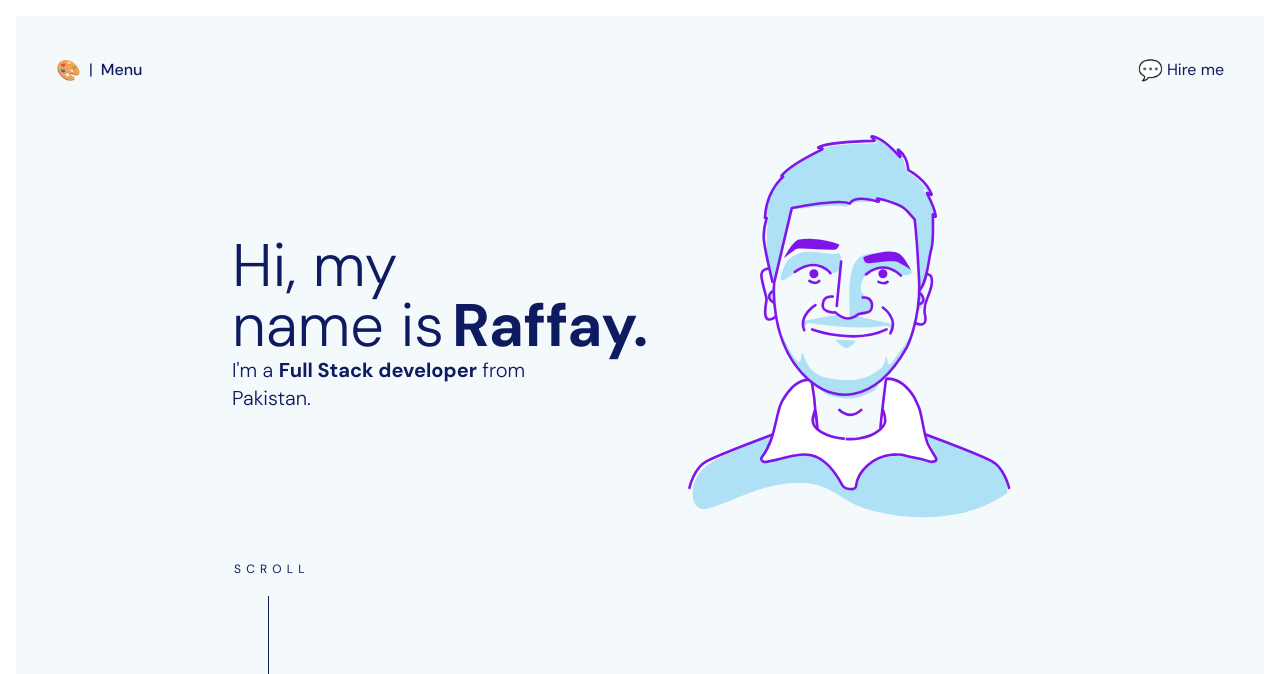
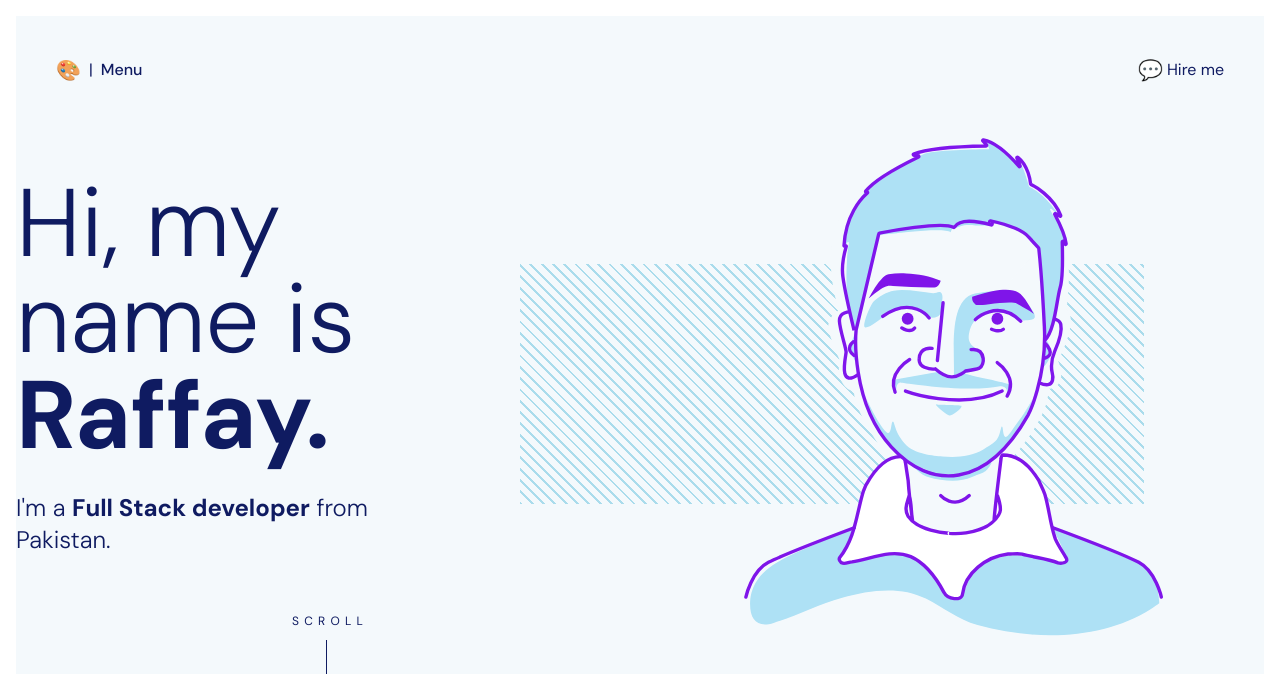
Before and after one commit to rk-maker/portfolio, a Next.js app: page / in a window 1280 px wide. Shown: the top 674 px of the page. Built offline with nearby package versions, Linux system fonts and the light colour scheme.

Commit message:
works fine now wworking on animation timing

```diff
--- a/src/sections/intro.tsx
+++ b/src/sections/intro.tsx
@@ -1,64 +1,30 @@
 "use client";
 import { SvgComponent } from "../assets/avatarSVG";
-import { motion } from "framer-motion";
-
-const container = {
-  hidden: {},
-  show: {
-    transition: {
-      staggerChildren: 0.3,
-      when: "beforeChildren",
-    },
-  },
-};
+import { delay, motion } from "framer-motion";
 
 const fadeUp = {
-  hidden: { opacity: 0, y: 30 },
+  hidden: { y: 20, opacity: 0 },
+  show: (i: number) => ({
+    y: 0,
+    opacity: 1,
+    transition: {
+      delay: i * 0.5, // Each text waits for previous
+      duration: 0.5,
+    },
+  }),
+};
+const strippedGrow = {
+  hidden: { width: 0, opacity: 0 },
   show: {
+    width: "100%",
     opacity: 1,
-    y: 0,
     transition: {
-      duration: 0.6,
-      ease: "easeOut",
-    },
-  },
-};
-
-const bounceUp = {
-  hidden: {
-    opacity: 0,
-    y: 100,
-    scaleX: 1,
-    scaleY: 0.5,
-  },
-  show: {
-    opacity: 1,
-    y: 0,
-    scaleX: [1, 0.8, 1.05, 0.95, 1],
-    scaleY: [0.5, 1.2, 0.9, 1.05, 1],
-    transition: {
-      delay: 0.6, // Delay after text animations
-      y: {
-        type: "spring",
-        stiffness: 250,
-        damping: 15,
-        mass: 0.7,
-      },
-      scaleX: {
-        duration: 0.8,
-        ease: [0.25, 0.1, 0.25, 1],
-        times: [0, 0.4, 0.65, 0.85, 1],
-      },
-      scaleY: {
-        duration: 0.8,
-        ease: [0.25, 0.1, 0.25, 1],
-        times: [0, 0.4, 0.65, 0.85, 1],
-      },
+      delay: 3.0, // Now this will work properly
+      width: { duration: 0.5 },
       opacity: { duration: 0.3 },
     },
   },
 };
-
 const grow = {
   hidden: {
     scaleY: 0,
@@ -97,22 +63,56 @@ const waveLetter = {
   }),
 };
 
+const bounceUp = {
+  hidden: {
+    opacity: 0,
+    y: 100,
+    scaleX: 1,
+    scaleY: 0.5,
+  },
+  show: {
+    opacity: 1,
+    y: 0,
+    scaleX: [1, 0.8, 1.05, 0.95, 1],
+    scaleY: [0.5, 1.2, 0.9, 1.05, 1],
+    transition: {
+      y: {
+        type: "spring",
+        stiffness: 250,
+        damping: 15,
+        mass: 0.7,
+      },
+      scaleX: {
+        duration: 0.8,
+        ease: [0.25, 0.1, 0.25, 1],
+        times: [0, 0.4, 0.65, 0.85, 1],
+      },
+      scaleY: {
+        duration: 0.8,
+        ease: [0.25, 0.1, 0.25, 1],
+        times: [0, 0.4, 0.65, 0.85, 1],
+      },
+      opacity: { duration: 0.3 },
+    },
+  },
+};
+
 export default function IntroSection() {
   return (
-    <section id="intro">
-      <div className="mx-auto w-fit">
-        <motion.div variants={container} initial="hidden" animate="show">
-          {/* Text sections */}
-          <div className="flex items-center justify-center">
-            <div className="">
-              <motion.div variants={fadeUp} className="text-6xl">
-                <p className="font-light">Hi, my</p>
-                <div className="flex">
-                  <p className="font-light">name is {`   `}</p>
-                  <p className="ml-2 font-bold"> Raffay.</p>
-                </div>
+    <section id="intro" className="">
+      <motion.div className="flex" initial="hidden" animate="show">
+        {/* first mid */}
+        <div className="flex flex-col items-end justify-end w-1/2 ">
+          {/* text area */}
+          <div className="justify-center py-13 z-2">
+            <motion.div variants={fadeUp} custom={0} className="text-8xl">
+              <p className="font-light">
+                Hi, my
+                <br />
+                name is <span className="font-bold">Raffay.</span>
+              </p>
             </motion.div>
-              <motion.div variants={fadeUp} className="text-xl">
+            <motion.div variants={fadeUp} custom={1} className="text-2xl mt-7">
               <p className="font-light">
                 I'm a <span className="font-bold">Full Stack developer</span>{" "}
                 from
@@ -120,18 +120,11 @@ export default function IntroSection() {
               <p className="font-light">Pakistan.</p>
             </motion.div>
           </div>
-            <motion.div variants={bounceUp}>
-              <SvgComponent className="w-100 h-100" />
-            </motion.div>
-          </div>
+          {/* text area */}
 
-          {/* Scroll section */}
-          <div className="inline-flex flex-col items-center mt-8">
-            {/* "SCROLL" word */}
-            <motion.div variants={wordAppear} className="mb-4">
+          <div className="inline-flex flex-col items-center self-center">
+            <motion.div variants={wordAppear} className="mb-2">
               <motion.span
-                initial="hidden"
-                animate="show"
                 className="text-xs tracking-widest"
                 style={{ display: "inline-block" }}
               >
@@ -149,10 +142,9 @@ export default function IntroSection() {
               </motion.span>
             </motion.div>
 
-            {/* Line */}
             <motion.div
               variants={grow}
-              className="relative w-1 h-52"
+              className="relative w-1 h-80"
               style={{ originY: 1 }}
             >
               <motion.div
@@ -161,8 +153,38 @@ export default function IntroSection() {
               />
             </motion.div>
           </div>
+        </div>
+        {/* first mid */}
+
+        {/* second mid */}
+        <div className="relative flex justify-center w-1/2">
+          <div className="relative w-full h-[32.5rem]">
+            {/* Striped background */}
+            <motion.div
+              variants={strippedGrow}
+              className="absolute z-0 w-full -translate-y-1/2 right-30 h-60 top-1/2"
+              style={{
+                backgroundImage: `repeating-linear-gradient(
+          45deg,
+          #aadcec 0,
+          #aadcec 2px,
+          transparent 0px,
+          transparent 8px
+        )`,
+              }}
+            ></motion.div>
+
+            {/* SVG */}
+            <motion.div
+              variants={bounceUp}
+              className="relative z-10 flex justify-center"
+            >
+              <SvgComponent className="w-130 h-130" />
             </motion.div>
           </div>
+        </div>
+        {/* second mid */}
+      </motion.div>
     </section>
   );
 }
```
Lines whose indentation alone changed are shown as unchanged.
